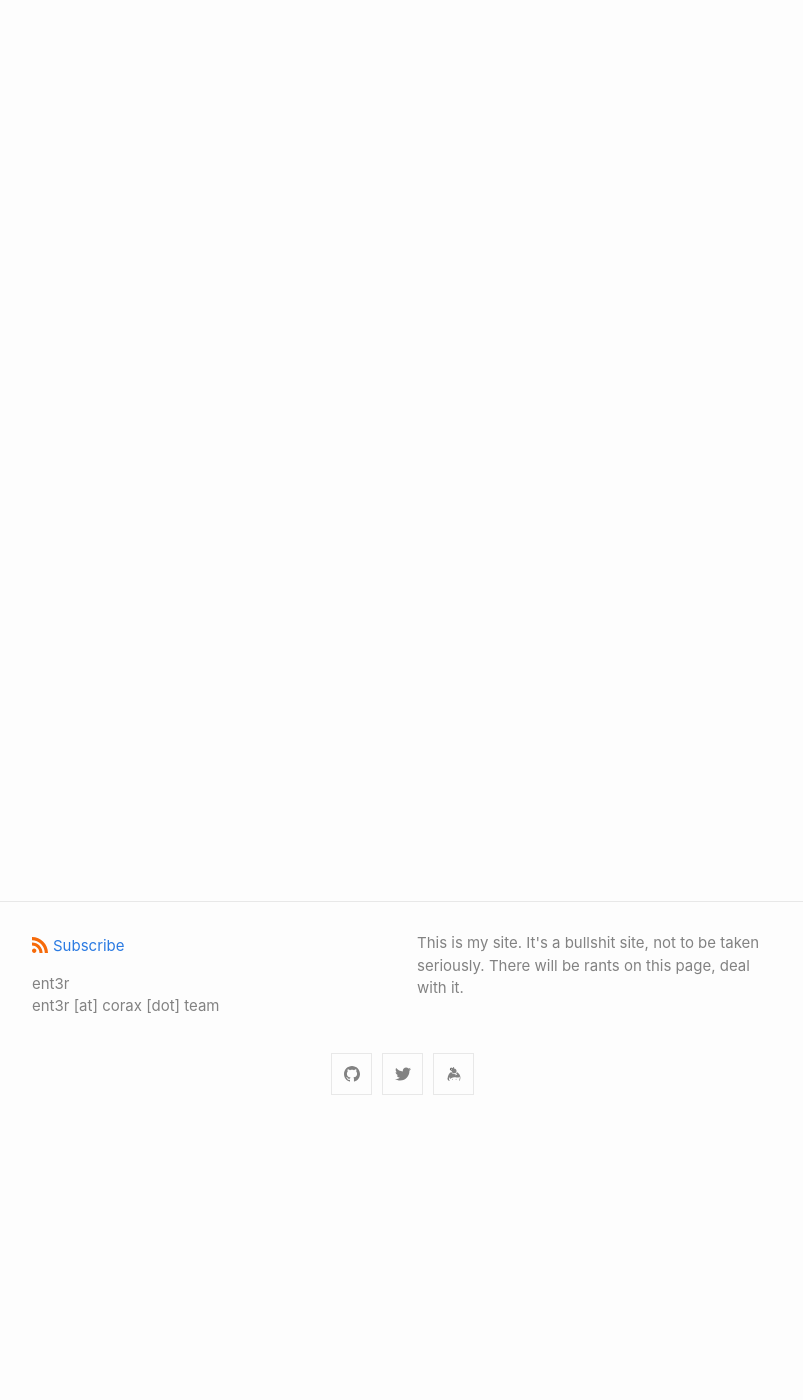
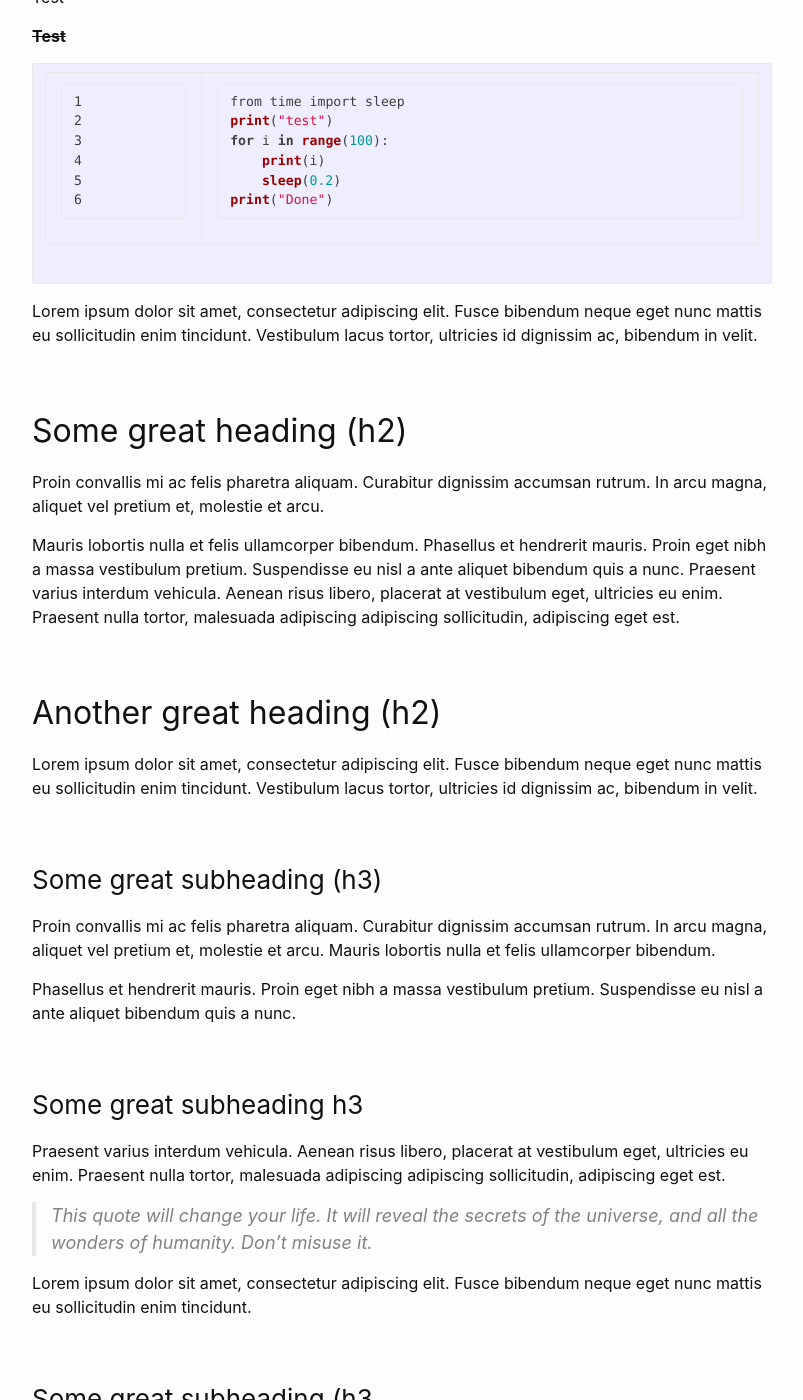
Before and after one commit to ent3r/my-website, a Jekyll site: the page built from public/_posts/blog/2020-04-21-test.md, in a window 1280 px wide and 1400 px high, scrolled down 270 px. Shown: the whole window, without its empty margins (238-1041 px from the left). Built offline with Jekyll 4.4.1, drawn with Linux system fonts in a browser that asks for light colours; some of the changed text lies outside the part shown.

Commit message:
More extensive testing

````diff
--- a/public/_posts/blog/2020-04-21-test.md
+++ b/public/_posts/blog/2020-04-21-test.md
@@ -1,7 +1,113 @@
 ---
 layout: post
-title: Test
+title: This post blog demonstrates post content styles
 date: 2020-04-21T16:46:48.779Z
 ---
 
-E
+Test
+
+~~**Test**~~
+
+{% highlight py linenos %}
+from time import sleep
+print("test")
+for i in range(100):
+    print(i)
+    sleep(0.2)
+print("Done")
+{% endhighlight %}
+
+
+Lorem ipsum dolor sit amet, consectetur adipiscing elit. Fusce bibendum neque eget nunc mattis eu sollicitudin enim tincidunt. Vestibulum lacus tortor, ultricies id dignissim ac, bibendum in velit.
+
+## Some great heading (h2)
+
+Proin convallis mi ac felis pharetra aliquam. Curabitur dignissim accumsan rutrum. In arcu magna, aliquet vel pretium et, molestie et arcu.
+
+Mauris lobortis nulla et felis ullamcorper bibendum. Phasellus et hendrerit mauris. Proin eget nibh a massa vestibulum pretium. Suspendisse eu nisl a ante aliquet bibendum quis a nunc. Praesent varius interdum vehicula. Aenean risus libero, placerat at vestibulum eget, ultricies eu enim. Praesent nulla tortor, malesuada adipiscing adipiscing sollicitudin, adipiscing eget est.
+
+## Another great heading (h2)
+
+Lorem ipsum dolor sit amet, consectetur adipiscing elit. Fusce bibendum neque eget nunc mattis eu sollicitudin enim tincidunt. Vestibulum lacus tortor, ultricies id dignissim ac, bibendum in velit.
+
+### Some great subheading (h3)
+
+Proin convallis mi ac felis pharetra aliquam. Curabitur dignissim accumsan rutrum. In arcu magna, aliquet vel pretium et, molestie et arcu. Mauris lobortis nulla et felis ullamcorper bibendum.
+
+Phasellus et hendrerit mauris. Proin eget nibh a massa vestibulum pretium. Suspendisse eu nisl a ante aliquet bibendum quis a nunc.
+
+### Some great subheading h3
+
+Praesent varius interdum vehicula. Aenean risus libero, placerat at vestibulum eget, ultricies eu enim. Praesent nulla tortor, malesuada adipiscing adipiscing sollicitudin, adipiscing eget est.
+
+> This quote will change your life. It will reveal the secrets of the universe, and all the wonders of humanity. Don't misuse it.
+
+Lorem ipsum dolor sit amet, consectetur adipiscing elit. Fusce bibendum neque eget nunc mattis eu sollicitudin enim tincidunt.
+
+### Some great subheading (h3
+
+Vestibulum lacus tortor, ultricies id dignissim ac, bibendum in velit. Proin convallis mi ac felis pharetra aliquam. Curabitur dignissim accumsan rutrum.
+
+```html
+<html>
+  <head>
+  </head>
+  <body>
+    <p>Hello, World!</p>
+  </body>
+</html>
+```
+
+In arcu magna, aliquet vel pretium et, molestie et arcu. Mauris lobortis nulla et felis ullamcorper bibendum. Phasellus et hendrerit mauris.
+
+#### You might want a sub-subheading (h4)
+
+In arcu magna, aliquet vel pretium et, molestie et arcu. Mauris lobortis nulla et felis ullamcorper bibendum. Phasellus et hendrerit mauris.
+
+In arcu magna, aliquet vel pretium et, molestie et arcu. Mauris lobortis nulla et felis ullamcorper bibendum. Phasellus et hendrerit mauris.
+
+#### But it's probably overkill (h4)
+
+In arcu magna, aliquet vel pretium et, molestie et arcu. Mauris lobortis nulla et felis ullamcorper bibendum. Phasellus et hendrerit mauris.
+
+### Oh hai, an unordered list
+
+In arcu magna, aliquet vel pretium et, molestie et arcu. Mauris lobortis nulla et felis ullamcorper bibendum. Phasellus et hendrerit mauris.
+
+- First item, yo
+- Second item, dawg
+- Third item, what what?!
+- Fourth item, fo sheezy my neezy
+
+### Oh hai, an ordered list
+
+In arcu magna, aliquet vel pretium et, molestie et arcu. Mauris lobortis nulla et felis ullamcorper bibendum. Phasellus et hendrerit mauris.
+
+1. First item, yo
+2. Second item, dawg
+3. Third item, what what?!
+4. Fourth item, fo sheezy my neezy
+
+## Headings are cool! (h2)
+
+Proin eget nibh a massa vestibulum pretium. Suspendisse eu nisl a ante aliquet bibendum quis a nunc. Praesent varius interdum vehicula. Aenean risus libero, placerat at vestibulum eget, ultricies eu enim. Praesent nulla tortor, malesuada adipiscing adipiscing sollicitudin, adipiscing eget est.
+
+Praesent nulla tortor, malesuada adipiscing adipiscing sollicitudin, adipiscing eget est.
+
+Proin eget nibh a massa vestibulum pretium. Suspendisse eu nisl a ante aliquet bibendum quis a nunc.
+
+### Tables
+
+Title 1               | Title 2               | Title 3               | Title 4
+--------------------- | --------------------- | --------------------- | ---------------------
+lorem                 | lorem ipsum           | lorem ipsum dolor     | lorem ipsum dolor sit
+lorem ipsum dolor sit | lorem ipsum dolor sit | lorem ipsum dolor sit | lorem ipsum dolor sit
+lorem ipsum dolor sit | lorem ipsum dolor sit | lorem ipsum dolor sit | lorem ipsum dolor sit
+lorem ipsum dolor sit | lorem ipsum dolor sit | lorem ipsum dolor sit | lorem ipsum dolor sit
+
+Title 1 | Title 2 | Title 3 | Title 4
+--- | --- | --- | ---
+lorem | lorem ipsum | lorem ipsum dolor | lorem ipsum dolor sit
+lorem ipsum dolor sit amet | lorem ipsum dolor sit amet consectetur | lorem ipsum dolor sit amet | lorem ipsum dolor sit
+lorem ipsum dolor | lorem ipsum | lorem | lorem ipsum
+lorem ipsum dolor | lorem ipsum dolor sit | lorem ipsum dolor sit amet | lorem ipsum dolor sit amet consectetur
````
